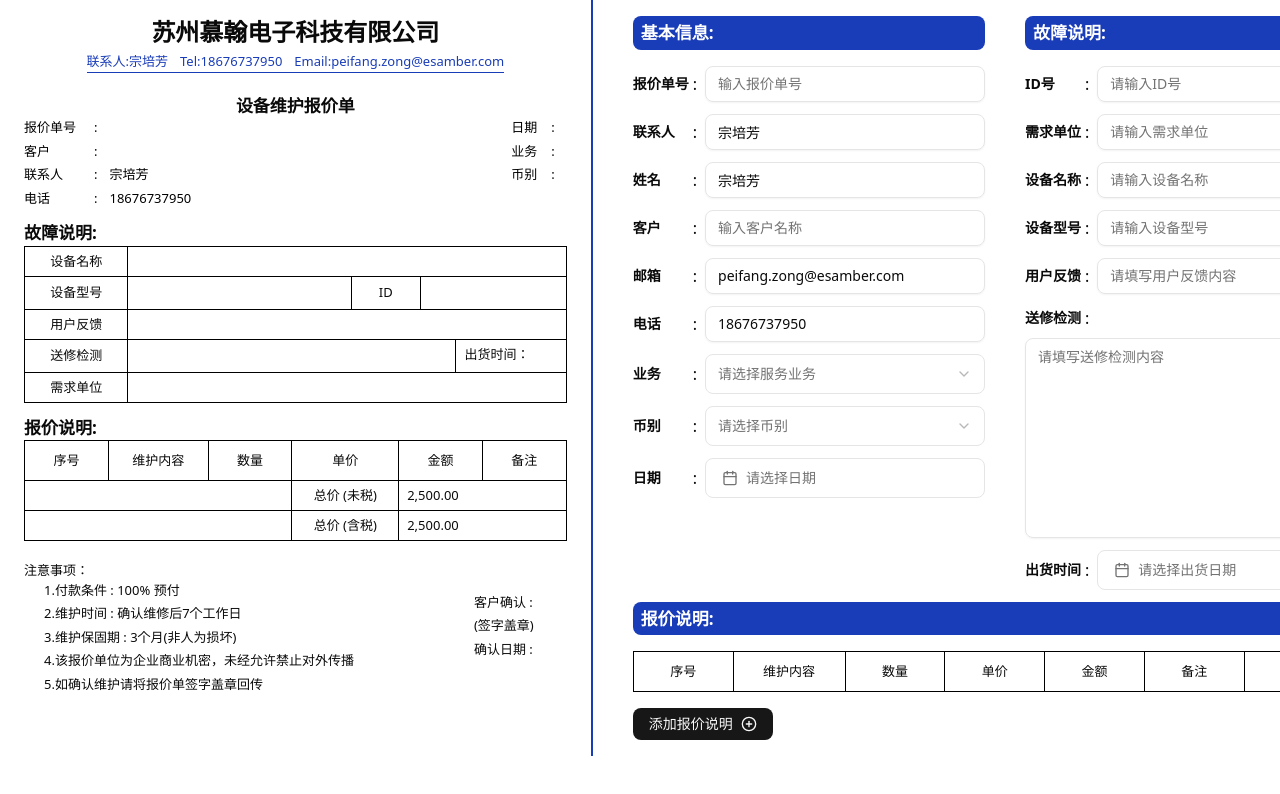
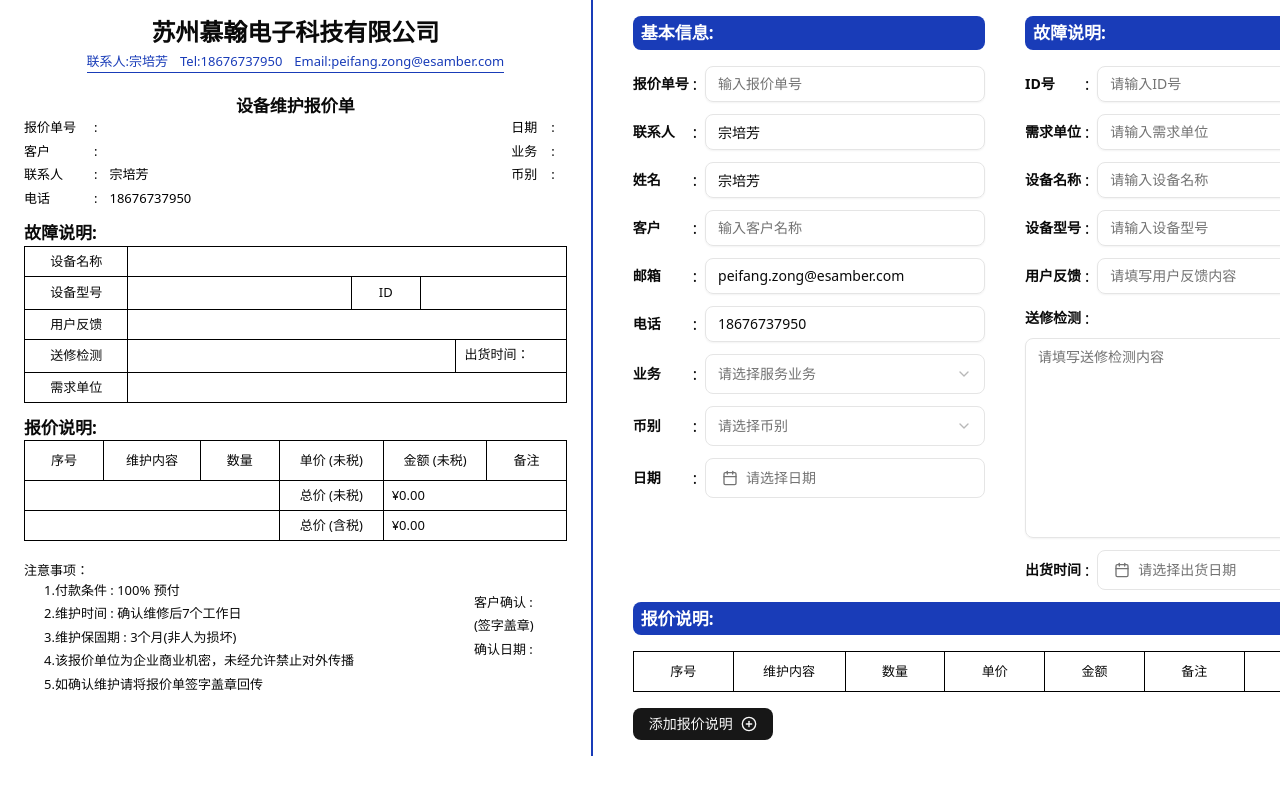
Before and after one commit to nickchow2020/turbo-invoice-app, a Next.js app: page / in a window 1280 px wide. Shown: the top 794 px of the page. Built offline with nearby package versions, Linux system fonts and the light colour scheme.

Commit message:
add calculation function with tax

```diff
--- a/src/components/PricingTable.tsx
+++ b/src/components/PricingTable.tsx
@@ -20,6 +20,11 @@
 import { useFormContext, useWatch } from "react-hook-form";
 import { FormValues } from "app/page";
 import { Invoice } from "./InvoiceDetail";
+import { currencySymbols } from "./lib/constant";
+
+const parseCurrency = (value: string): number => {
+    return parseFloat(value.replace(/[^\d.-]/g, "")) || 0;
+};
 
 type Pricing = {
     serialNo: number;
@@ -90,11 +95,11 @@
         footer: (info) => info.column.id,
     }),
     columnHelper.accessor("unitPrice", {
-        header: "单价",
+        header: "单价 (未税)",
         footer: (info) => info.column.id,
     }),
     columnHelper.accessor("totalAmount", {
-        header: "金额",
+        header: "金额 (未税)",
         footer: (info) => info.column.id,
     }),
     columnHelper.accessor("remarks", {
@@ -116,6 +121,30 @@
         columns,
         getCoreRowModel: getCoreRowModel(),
     });
+
+    const subtotal = data.reduce(
+        (sum, item) => sum + parseCurrency(item.totalAmount),
+        0
+    );
+
+    const currencyType = useWatch({
+        control,
+        name: "currencyType",
+    });
+
+    const currencySymbol = currencySymbols[currencyType] || "¥";
+
+    // Add 13% tax
+    const taxRate = 0.13;
+    const totalWithTax = subtotal * (1 + taxRate);
+
+    // Format both
+    const formattedSubtotal = subtotal.toFixed(2);
+    const formattedTotalWithTax = totalWithTax.toFixed(2);
+
+    const formattedSubtotalAmount = `${currencySymbol}${formattedSubtotal}`;
+    const formattedSubtotalAmountWithTax = `${currencySymbol}${formattedTotalWithTax}`;
+
     return (
         <Table className="border border-black  leading-none">
             <TableHeader>
@@ -177,7 +206,7 @@
                         colSpan={2}
                         className="text-[13px] border border-black text-left"
                     >
-                        2,500.00
+                        {formattedSubtotalAmount}
                     </TableCell>
                 </TableRow>
                 <TableRow className="bg-[#fff]">
@@ -189,7 +218,7 @@
                         colSpan={2}
                         className="text-[13px]  border border-black text-left"
                     >
-                        2,500.00
+                        {formattedSubtotalAmountWithTax}
                     </TableCell>
                 </TableRow>
             </TableFooter>
```
